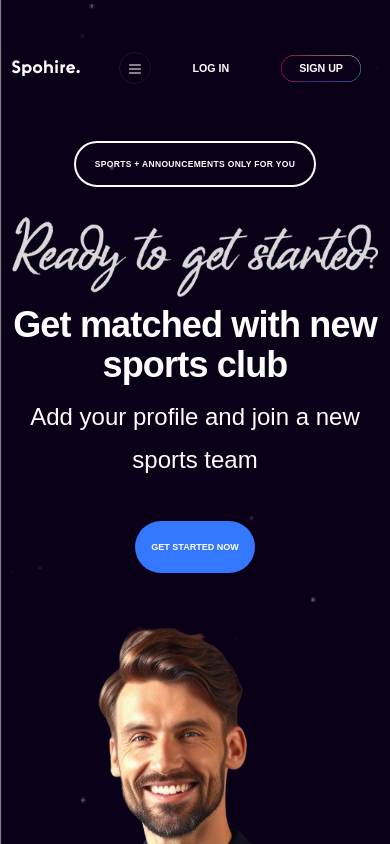
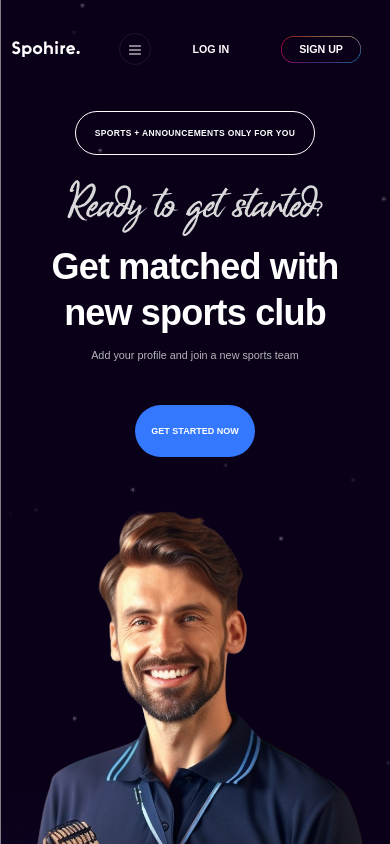
Before and after one commit to MamtazDev/spohire-react, a React (Vite) app: page / in a window 390 px wide. Shown: the top 844 px of the page. Built offline with nearby package versions, Linux system fonts and the light colour scheme; a web font is replaced by a local one.

Commit message:
banner responsive done

```diff
--- a/src/components/banner/Banner.css
+++ b/src/components/banner/Banner.css
@@ -93,3 +93,20 @@
 }
 
 /* Banner End */
+
+@media screen and (max-width:767px) {
+    .banner .bannerContent span {
+        border-width: 0.8px !important;
+        font-size: 8.5px;
+        margin-bottom: 25px;
+    }
+
+    .banner .bannerContent h1 {
+        line-height: 46px;
+    }
+
+    .banner .bannerContent p {
+        color: #B5B3BA;
+        font-size: 10.8px;
+    }
+}
--- a/src/components/banner/Banner.jsx
+++ b/src/components/banner/Banner.jsx
@@ -1,8 +1,9 @@
-import React from 'react';
-import './Banner.css';
-import readyToget from '../../assets/readytoget.png';
-import bannerImg from '../../assets/bannerImg.png';
-import { Link } from 'react-router-dom';
+import React from "react";
+import "./Banner.css";
+import readyToget from "../../assets/readytoget.png";
+import readyTogetsm from "../../assets/readytogetsm.png";
+import bannerImg from "../../assets/bannerImg.png";
+import { Link } from "react-router-dom";
 const Banner = () => {
   return (
     <div className="banner mb_40">
@@ -11,12 +12,26 @@ const Banner = () => {
           <div className="col-12 col-md-6">
             <div className="bannerContent">
               <span>Sports + Announcements only for you</span>
-                            <img className="mb-2 img-fluid" src={readyToget} alt="Ready to get" />
+              <img
+                className="mb-2 img-fluid d-none d-md-block"
+                src={readyToget}
+                alt="Ready to get"
+              />
+              <div className="d-flex justify-content-center">
+                <img
+                  className="mb-2 img-fluid d-block d-md-none"
+                  src={readyTogetsm}
+                  alt="Ready to get"
+                />
+              </div>
               <h1>
-                                Get matched with new sports club
+                Get matched with <br className="d-block d-md-none" /> new sports
+                club
               </h1>
               <p>Add your profile and join a new sports team</p>
-                            <Link to="#" className='text-decoration'>Get Started Now</Link>
+              <Link to="#" className="text-decoration">
+                Get Started Now
+              </Link>
             </div>
           </div>
           <div className="col-12 col-md-6">
@@ -27,7 +42,7 @@ const Banner = () => {
         </div>
       </div>
     </div>
-    )
-}
+  );
+};
 
-export default Banner
+export default Banner;
--- a/src/components/header/Header.css
+++ b/src/components/header/Header.css
@@ -94,6 +94,11 @@
 /* Header End */
 
 @media screen and (max-width:767px) {
+    .navbar {
+        padding-top: 28px;
+        padding-bottom: 0;
+    }
+
     .navbar-nav {
         margin-top: 20px !important;
         gap: 20px
@@ -112,4 +117,5 @@
         background-image: url('../../assets/signupbgsm.png');
     }
 
+
 }
```
Also changed, not shown: src/assets/readytogetsm.png (added). Lines whose indentation alone changed are shown as unchanged.
